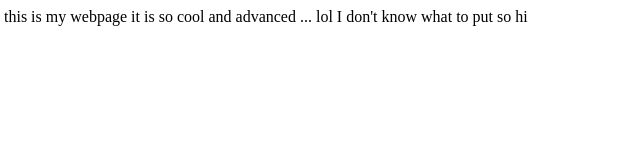
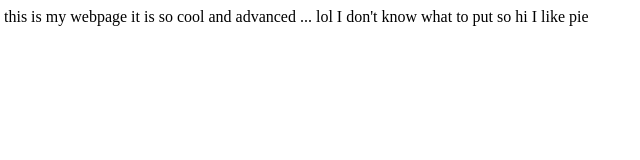
Before and after one commit to greydog8/greydog8.github.io, a plain HTML site: page index.html in a window 1280 px wide. Shown: the full height of the page, 4-644 px from the left. Drawn offline with Linux system fonts and the light colour scheme.

Commit message:
Update index.html

```diff
--- a/index.html
+++ b/index.html
@@ -9,7 +9,7 @@
 
 
   <body>
- this is my webpage it is so cool and advanced ... lol                        I don't know what to put so hi
+ this is my webpage it is so cool and advanced ... lol                        I don't know what to put so hi I like pie
 
   </body>
 
```
